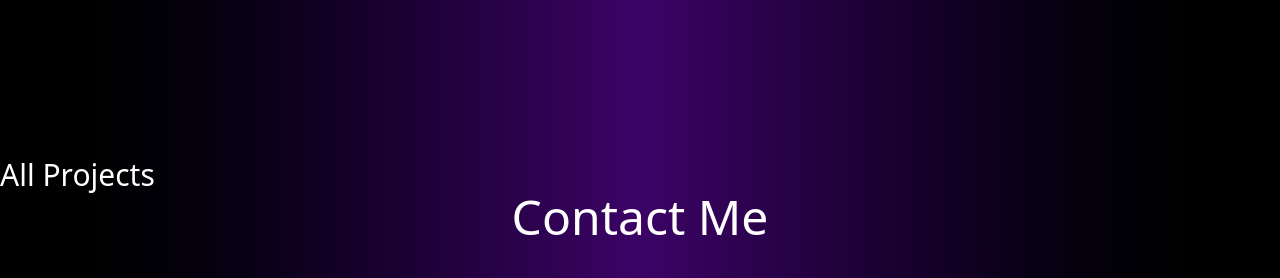
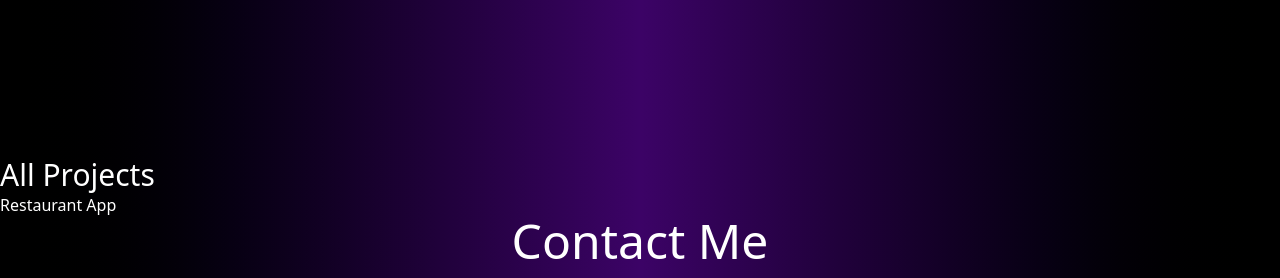
Before and after one commit to MdRehanAli/MdRehanAli, a plain HTML site: page index.html in a window 1280 px wide. Shown: the part 1789-2067 px from the top of the page. Drawn offline with nearby package versions, Linux system fonts and the light colour scheme.

Commit message:
Added restaurant app

```diff
--- a/index.html
+++ b/index.html
@@ -180,6 +180,10 @@
             <div>
                 <h1 class="text-3xl">All Projects</h1>
             </div>
+
+            <div>
+                <h1>Restaurant App</h1>
+            </div>
          </section>
 
         <!-- Contact Section  -->
```
